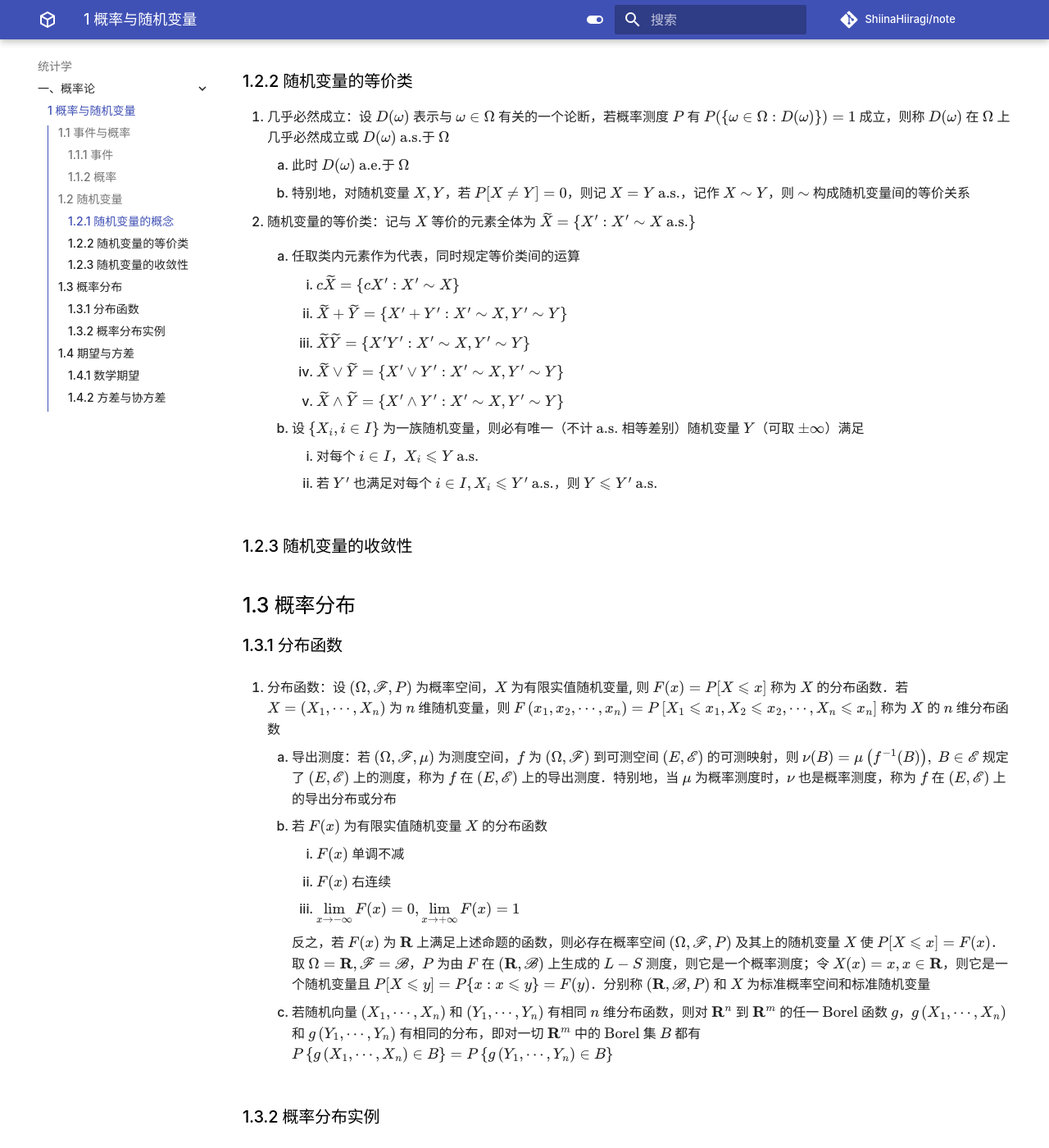
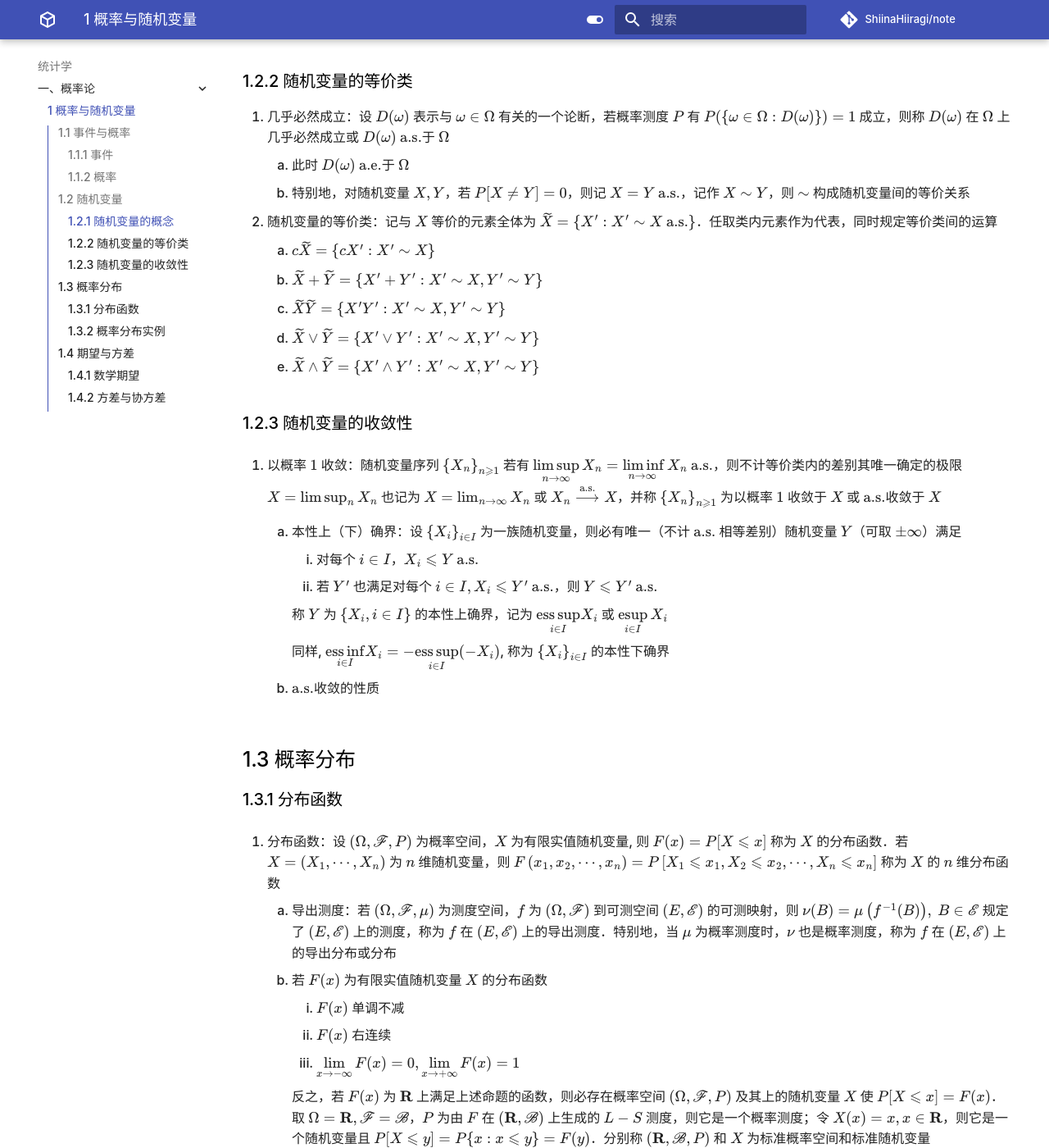
Before and after one commit to ShiinaHiiragi/note, an MkDocs documentation site: the page built from docs/stat/prob/prob.md, in a window 1280 px wide and 1400 px high, scrolled down 3096 px. Shown: the whole window at 82% size. Built offline with MkDocs 1.6.1 and Material for MkDocs 9.7.7, drawn with Linux system fonts in a browser that asks for light colours; comment, search, counter and statistics services are not loaded.

Commit message:
stage for toc switch

```diff
--- a/docs/stat/prob/prob.md
+++ b/docs/stat/prob/prob.md
@@ -80,19 +80,24 @@
 1. 几乎必然成立：设 $D(\omega)$ 表示与 $\omega \in \Omega$ 有关的一个论断，若概率测度 $P$ 有 $P(\{\omega \in \Omega: D(\omega)\}) = 1$ 成立，则称 $D(\omega)$ 在 $\Omega$ 上几乎必然成立或 $D(\omega)$ $\text{a.s.}$于 $\Omega$
     1. 此时 $D(\omega)$ $\text{a.e.}$于 $\Omega$
     2. 特别地，对随机变量 $X, Y$，若 $P[X \neq Y]=0$，则记 $X=Y$ $\text{a.s.}$，记作 $X \sim Y$，则 $\sim$ 构成随机变量间的等价关系
-2. 随机变量的等价类：记与 $X$ 等价的元素全体为 $\widetilde{X}=\left\{X^{\prime}: X^{\prime}\sim X \text{ a.s.}\right\}$
-    1. 任取类内元素作为代表，同时规定等价类间的运算
-        1. $c \widetilde{X} =\left\{c X^{\prime}: X^{\prime} \sim X\right\}$
-        2. $\widetilde{X}+\widetilde{Y} =\left\{X^{\prime}+Y^{\prime}: X^{\prime} \sim X, Y^{\prime} \sim Y\right\}$
-        3. $\widetilde{X} \widetilde{Y} =\left\{X^{\prime} Y^{\prime}: X^{\prime} \sim X, Y^{\prime} \sim Y\right\}$
-        4. $\widetilde{X} \vee \widetilde{Y} =\left\{X^{\prime} \vee Y^{\prime}: X^{\prime} \sim X, Y^{\prime} \sim Y\right\}$
-        5. $\widetilde{X} \wedge \widetilde{Y} =\left\{X^{\prime} \wedge Y^{\prime}: X^{\prime} \sim X, Y^{\prime} \sim Y\right\}$
+2. 随机变量的等价类：记与 $X$ 等价的元素全体为 $\widetilde{X}=\left\{X^{\prime}: X^{\prime}\sim X \text{ a.s.}\right\}$．任取类内元素作为代表，同时规定等价类间的运算
+    1. $c \widetilde{X} =\left\{c X^{\prime}: X^{\prime} \sim X\right\}$
+    2. $\widetilde{X}+\widetilde{Y} =\left\{X^{\prime}+Y^{\prime}: X^{\prime} \sim X, Y^{\prime} \sim Y\right\}$
+    3. $\widetilde{X} \widetilde{Y} =\left\{X^{\prime} Y^{\prime}: X^{\prime} \sim X, Y^{\prime} \sim Y\right\}$
+    4. $\widetilde{X} \vee \widetilde{Y} =\left\{X^{\prime} \vee Y^{\prime}: X^{\prime} \sim X, Y^{\prime} \sim Y\right\}$
+    5. $\widetilde{X} \wedge \widetilde{Y} =\left\{X^{\prime} \wedge Y^{\prime}: X^{\prime} \sim X, Y^{\prime} \sim Y\right\}$
 
-    2. 设 $\left\{X_{i}, i \in I\right\}$ 为一族随机变量，则必有唯一（不计 $\text{a.s.}$ 相等差别）随机变量 $Y$（可取 $\pm \infty$）满足
+### 1.2.3 随机变量的收敛性
+1. 以概率 $1$ 收敛：随机变量序列 $\left\{X_{n}\right\}_{n \geqslant 1}$ 若有 ${\displaystyle \limsup _{n \to \infty} X_{n}=\liminf _{n \to \infty} X_{n}}$ $\text{a.s.}$，则不计等价类内的差别其唯一确定的极限 $X=\lim \sup _{n} X_{n}$ 也记为 $X=\lim _{n \to \infty} X_{n}$ 或 $X_{n} \overset{\text{a.s.}}{\longrightarrow} X$，并称 $\left\{X_{n}\right\}_{n \geqslant 1}$ 为以概率 $1$ 收敛于 $X$ 或 $\text{a.s.}$收敛于 $X$
+    1. 本性上（下）确界：设 $\left\{X_{i}\right\}_{i \in I}$ 为一族随机变量，则必有唯一（不计 $\text{a.s.}$ 相等差别）随机变量 $Y$（可取 $\pm \infty$）满足
         1. 对每个 $i \in I$，$X_{i} \leqslant Y$ $\text{a.s.}$
         2. 若 $Y^{\prime}$ 也满足对每个 $i \in I, X_{i} \leqslant Y^{\prime}$ $\text{a.s.}$，则 $Y \leqslant Y^{\prime}$ $\text{a.s.}$
 
-### 1.2.3 随机变量的收敛性
+        称 $Y$ 为 $\left\{X_{i}, i \in I\right\}$ 的本性上确界，记为 $\underset{i \in I}{\operatorname{ess sup}} X_{i}$ 或 $\underset{i \in I}{\operatorname{esup}} X_{i}$
+
+        同样, $\underset{i \in I}{\operatorname{ess inf}} X_{i} =-\underset{i \in I}{\operatorname{ess sup}} (-X_{i})$, 称为 $\left\{X_{i}\right\}_{i \in I}$ 的本性下确界
+
+    2. $\text{a.s.}$收敛的性质
 
 ## 1.3 概率分布
 ### 1.3.1 分布函数
@@ -106,6 +111,8 @@
         反之，若 $F(x)$ 为 $\mathbf{R}$ 上满足上述命题的函数，则必存在概率空间 $(\Omega, \mathscr{F}, P)$ 及其上的随机变量 $X$ 使 $P[X \leqslant x]=F(x)$．取 $\Omega=\mathbf{R}, \mathscr{F}=\mathscr{B}$，$P$ 为由 $F$ 在 $(\mathbf{R}, \mathscr{B})$ 上生成的 $L-S$ 测度，则它是一个概率测度；令 $X(x)=x, x \in \mathbf{R}$，则它是一个随机变量且 $P[X \leqslant y]=P\{x: x \leqslant y\}=F(y)$．分别称 $(\mathbf{R}, \mathscr{B}, P)$ 和 $X$ 为标准概率空间和标准随机变量
 
     3. 若随机向量 $\left(X_{1}, \cdots, X_{n}\right)$ 和 $\left(Y_{1}, \cdots, Y_{n}\right)$ 有相同 $n$ 维分布函数，则对 $\mathbf{R}^{n}$ 到 $\mathbf{R}^{m}$ 的任一 $\text{Borel}$ 函数 $g$，$g\left(X_{1}, \cdots, X_{n}\right)$ 和 $g\left(Y_{1}, \cdots, Y_{n}\right)$ 有相同的分布，即对一切 $\mathbf{R}^{m}$ 中的 $\text{Borel}$ 集 $B$ 都有 $P\left\{g\left(X_{1}, \cdots, X_{n}\right) \in B\right\}=P\left\{g\left(Y_{1}, \cdots, Y_{n}\right) \in B\right\}$
+
+2. 概率分布
 
 ### 1.3.2 概率分布实例
 
```
